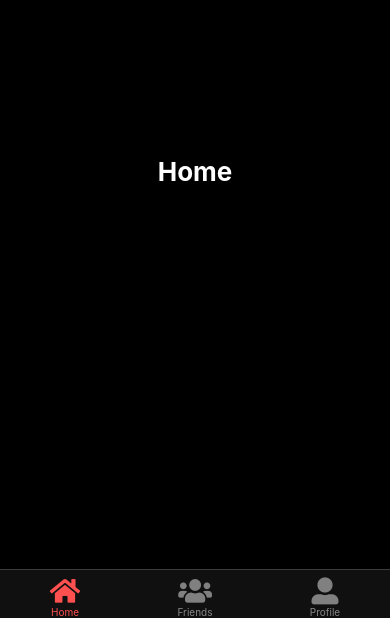
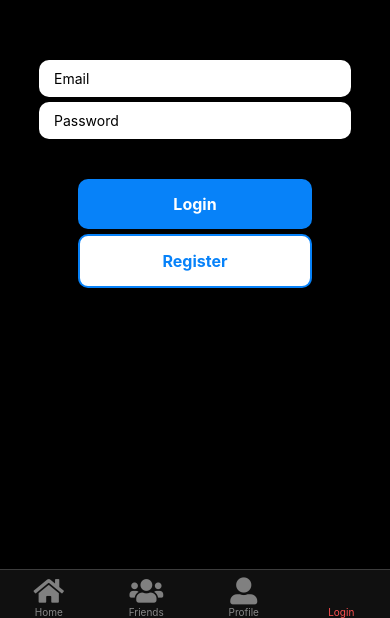
Before and after one commit to blakeaolson/Nightlife, a React Native app: screen /Login in a window 390 px wide. Shown: the part 226-844 px from the top of the page. Built offline with nearby package versions, Linux system fonts and the light colour scheme.

Commit message:
login_screen

```diff
--- a/Navigation/MainContainer.tsx
+++ b/Navigation/MainContainer.tsx
@@ -5,6 +5,8 @@
 import Main from './screens/main';
 import Friends from './screens/friends';
 import Profile from './screens/profile';
+import Login from './screens/login';
+
 
 
 const Tab = createBottomTabNavigator();
@@ -56,6 +58,7 @@
         <Tab.Screen name={'Home'} component={Main}/>
         <Tab.Screen name={'Friends'} component={Friends}/>
         <Tab.Screen name={'Profile'} component={Profile}/>
+        <Tab.Screen name={'Login'} component={Login}/>
       </Tab.Navigator>
     </NavigationContainer>
   )
--- /dev/null
+++ b/Navigation/screens/login.tsx
@@ -0,0 +1,94 @@
+import { useNavigation } from '@react-navigation/core'
+import React, { useEffect, useState } from 'react'
+import { KeyboardAvoidingView, StyleSheet, Text, TextInput, TouchableOpacity, View} from 'react-native';
+
+export default function Login() {
+    const [email, setEmail] = useState('')
+    const [password, setPassword] = useState('')
+    const navigation = useNavigation()
+    return (
+        <KeyboardAvoidingView
+          style={styles.container}
+          behavior="padding"
+        >
+          <View style={styles.inputContainer}>
+            <TextInput
+              placeholder="Email"
+              value={email}
+              onChangeText={text => setEmail(text)}
+              style={styles.input}
+            />
+            <TextInput
+              placeholder="Password"
+              value={password}
+              onChangeText={text => setPassword(text)}
+              style={styles.input}
+              secureTextEntry
+            />
+          </View>
+
+          <View style={styles.buttonContainer}>
+            <TouchableOpacity
+              //onPress={handleLogin}
+              style={styles.button}
+            >
+              <Text style={styles.buttonText}>Login</Text>
+            </TouchableOpacity>
+            <TouchableOpacity
+              //onPress={handleSignUp}
+              style={[styles.button, styles.buttonOutline]}
+            >
+              <Text style={styles.buttonOutlineText}>Register</Text>
+            </TouchableOpacity>
+          </View>
+        </KeyboardAvoidingView>
+      )
+    }
+
+
+    const styles = StyleSheet.create({
+      container: {
+        flex: 1,
+        justifyContent: 'center',
+        alignItems: 'center',
+      },
+      inputContainer: {
+        width: '80%'
+      },
+      input: {
+        backgroundColor: 'white',
+        paddingHorizontal: 15,
+        paddingVertical: 10,
+        borderRadius: 10,
+        marginTop: 5,
+      },
+      buttonContainer: {
+        width: '60%',
+        justifyContent: 'center',
+        alignItems: 'center',
+        marginTop: 40,
+      },
+      button: {
+        backgroundColor: '#0782F9',
+        width: '100%',
+        padding: 15,
+        borderRadius: 10,
+        alignItems: 'center',
+      },
+      buttonOutline: {
+        backgroundColor: 'white',
+        marginTop: 5,
+        borderColor: '#0782F9',
+        borderWidth: 2,
+      },
+      buttonText: {
+        color: 'white',
+        fontWeight: '700',
+        fontSize: 16,
+      },
+      buttonOutlineText: {
+        color: '#0782F9',
+        fontWeight: '700',
+        fontSize: 16,
+      },
+    })
--- a/package.json
+++ b/package.json
@@ -10,11 +10,14 @@
   },
   "dependencies": {
     "@react-navigation/bottom-tabs": "^6.5.7",
+    "@react-navigation/native": "^6.1.6",
     "expo": "~48.0.4",
     "expo-status-bar": "~1.4.4",
+    "firebase": "^9.17.2",
     "react": "18.2.0",
     "react-native": "0.71.3",
     "react-native-elements": "^3.4.3",
+    "react-native-safe-area-context": "^4.5.0",
     "react-native-vector-icons": "^9.2.0",
     "react-native-web": "~0.18.11"
   },
--- a/tsconfig.json
+++ b/tsconfig.json
@@ -1,6 +1,7 @@
 {
   "extends": "expo/tsconfig.base",
   "compilerOptions": {
-    "strict": true
+    "strict": true,
+    "jsx": "react-native"
   }
 }
```
Also changed, not shown: 1 other file (tests, documents, lock files or other folders).
